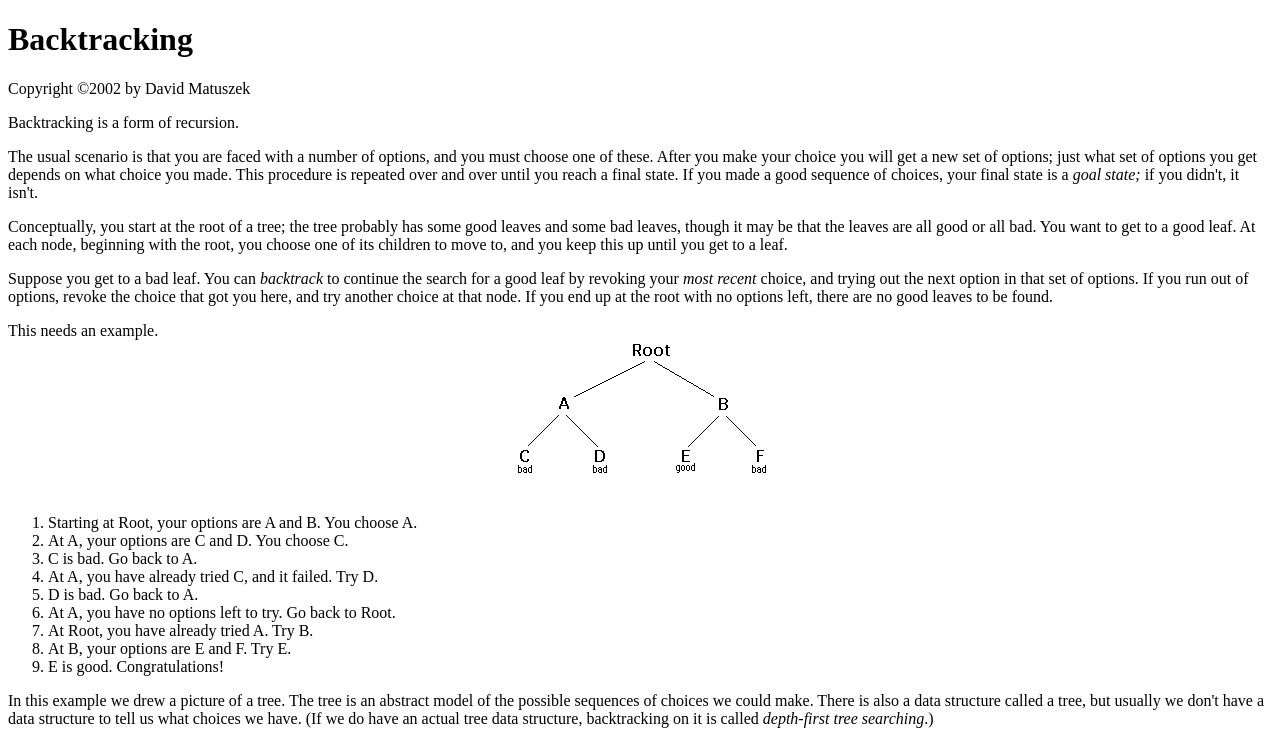
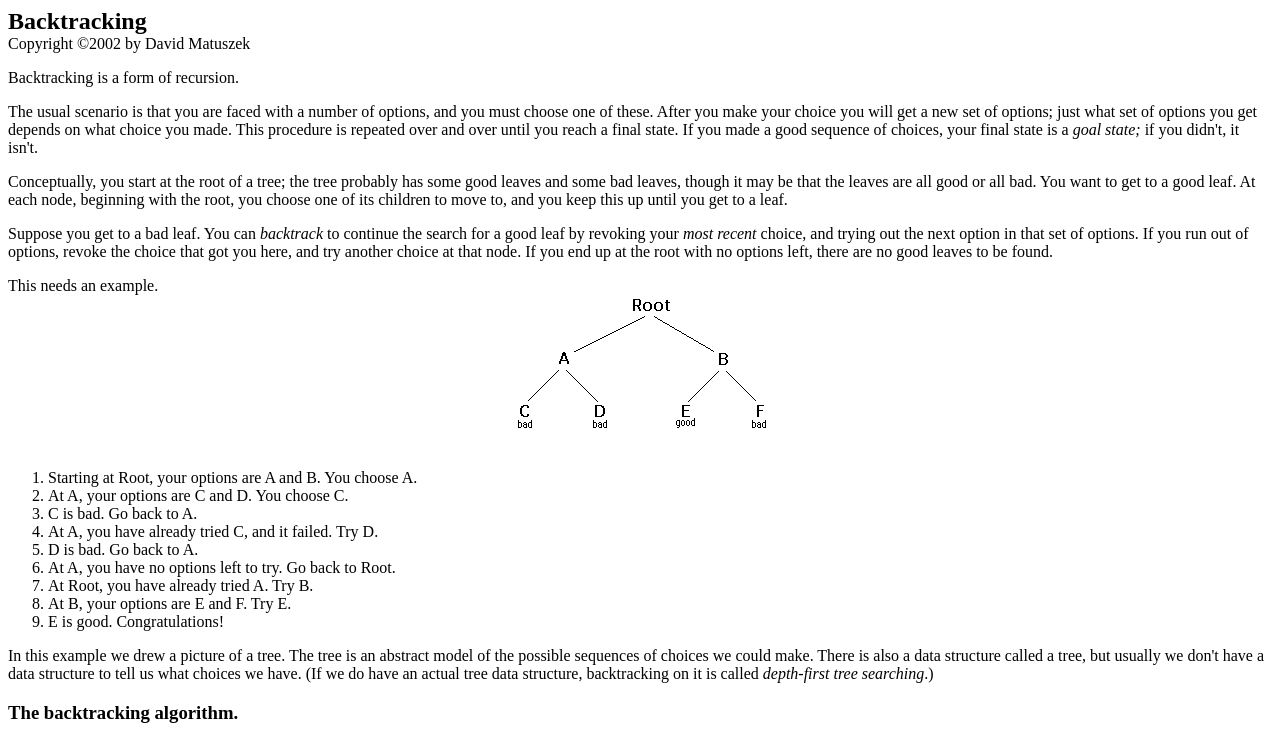
Before and after one commit to Praveensoreng/backtracking, a plain HTML site: page index.html in a window 1280 px wide. Shown: the top 743 px of the page. Drawn offline with Linux system fonts and the light colour scheme.

Commit message:
Update index.html

```diff
--- a/index.html
+++ b/index.html
@@ -7,7 +7,7 @@
     <title>Document</title>
 </head>
 <body>
-    <h1>Backtracking </h1>
+    <b> <font size=5>Backtracking</font></b><br>
     Copyright ©2002 by David Matuszek
     <p> Backtracking is a form of recursion.</p>
     <p>
```
